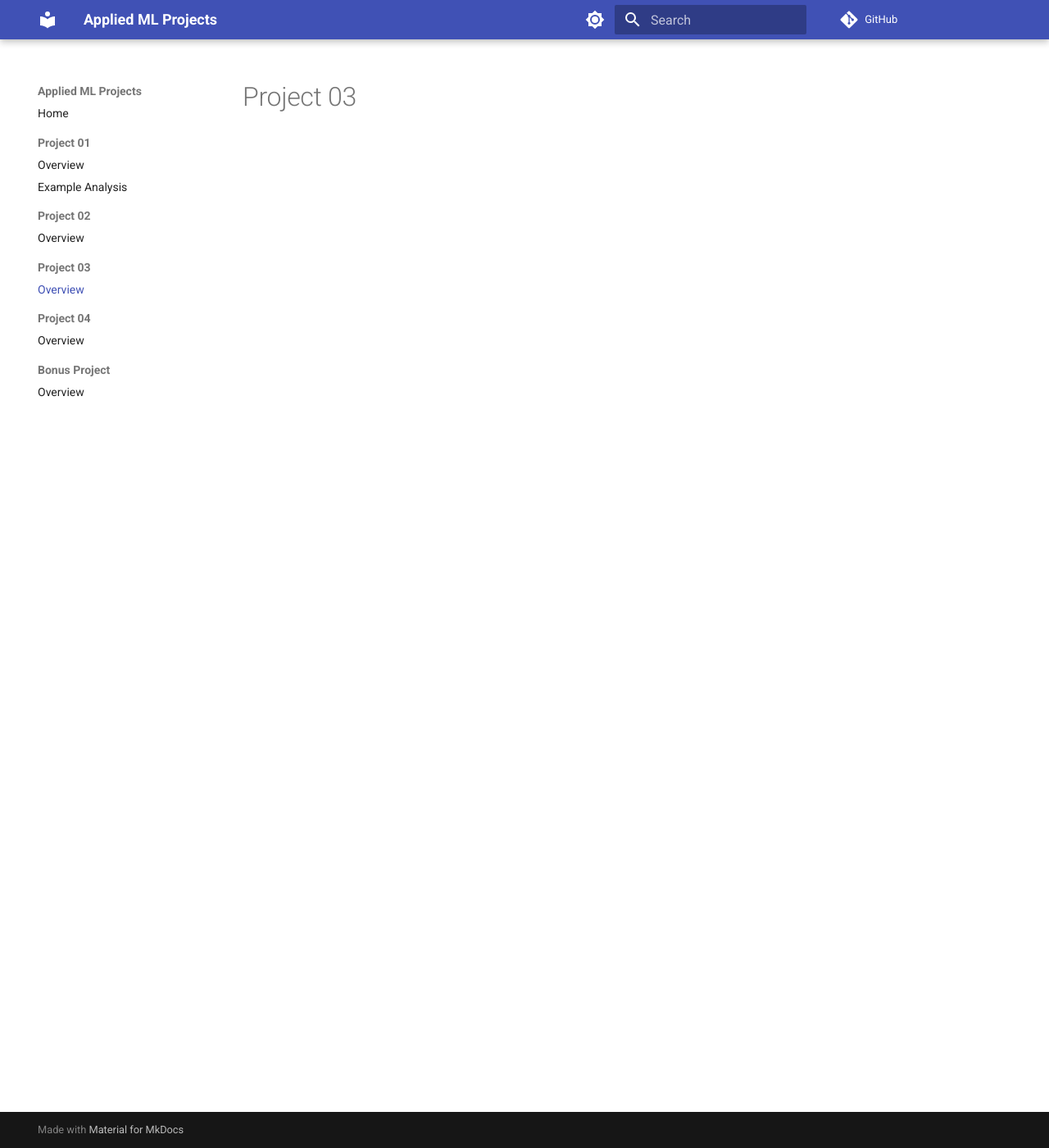
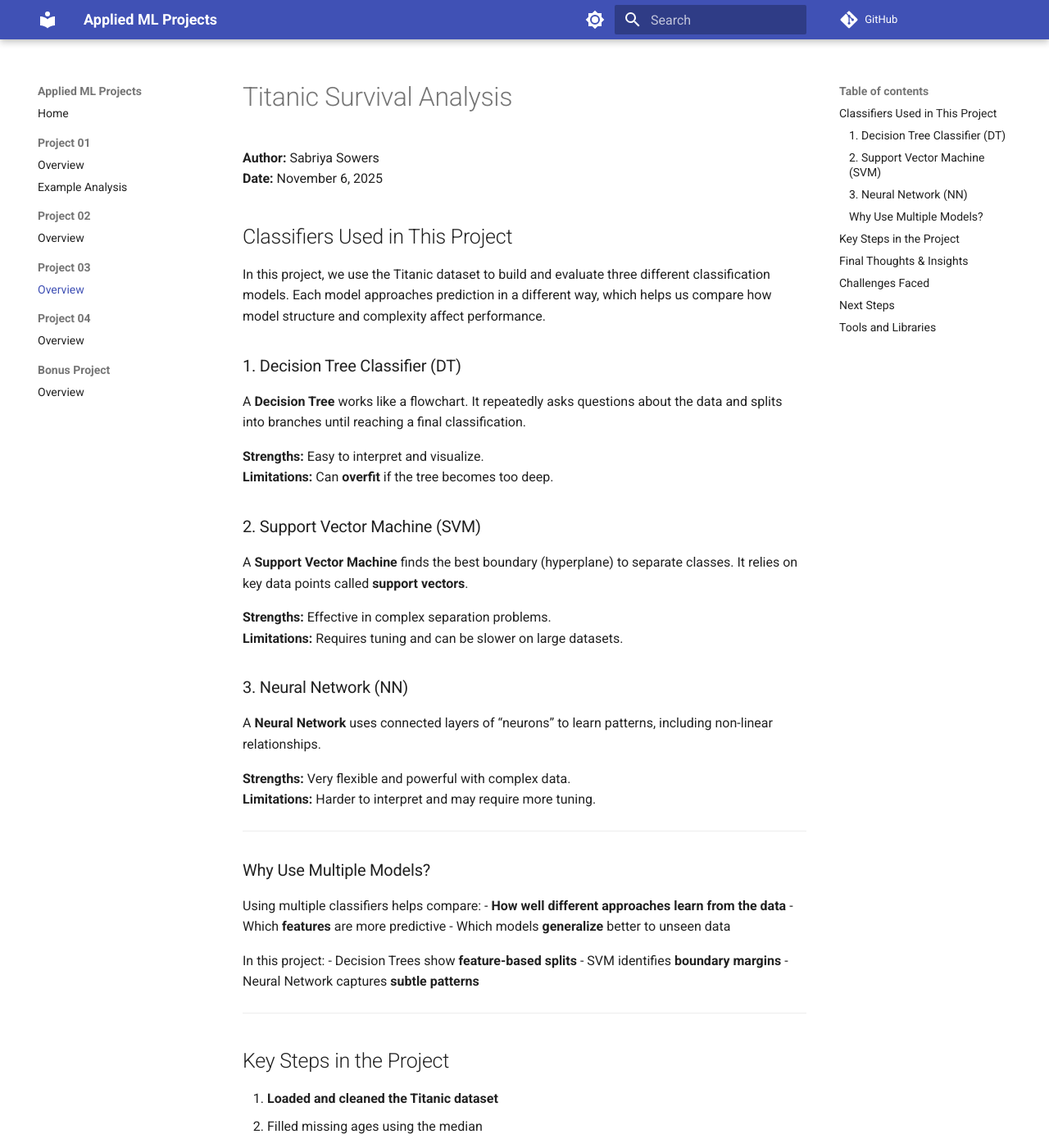
Before and after one commit to ssowers2/applied-ml-sowers, an MkDocs documentation site: the page built from docs/project03/README.md, in a window 1280 px wide and 1400 px high. Shown: the whole window at 82% size. Built offline with MkDocs 1.6.1 and Material for MkDocs 9.7.7, drawn with Linux system fonts in a browser that asks for light colours; comment, search, counter and statistics services are not loaded; some of the changed text lies outside the part shown.

Commit message:
Add README file to doc project03 folder

```diff
--- a/docs/project03/README.md
+++ b/docs/project03/README.md
@@ -1 +1,101 @@
-# Project 03
+# Titanic Survival Analysis
+
+**Author:** Sabriya Sowers
+**Date:** November 6, 2025
+
+## Classifiers Used in This Project
+
+In this project, we use the Titanic dataset to build and evaluate three different classification models. Each model approaches prediction in a different way, which helps us compare how model structure and complexity affect performance.
+
+### 1. Decision Tree Classifier (DT)
+A **Decision Tree** works like a flowchart. It repeatedly asks questions about the data and splits into branches until reaching a final classification.
+
+**Strengths:** Easy to interpret and visualize.
+**Limitations:** Can **overfit** if the tree becomes too deep.
+
+### 2. Support Vector Machine (SVM)
+A **Support Vector Machine** finds the best boundary (hyperplane) to separate classes. It relies on key data points called **support vectors**.
+
+**Strengths:** Effective in complex separation problems.
+**Limitations:** Requires tuning and can be slower on large datasets.
+
+### 3. Neural Network (NN)
+A **Neural Network** uses connected layers of “neurons” to learn patterns, including non-linear relationships.
+
+**Strengths:** Very flexible and powerful with complex data.
+**Limitations:** Harder to interpret and may require more tuning.
+
+---
+
+### Why Use Multiple Models?
+Using multiple classifiers helps compare:
+- **How well different approaches learn from the data**
+- Which **features** are more predictive
+- Which models **generalize** better to unseen data
+
+In this project:
+- Decision Trees show **feature-based splits**
+- SVM identifies **boundary margins**
+- Neural Network captures **subtle patterns**
+
+---
+
+## Key Steps in the Project
+
+1. **Loaded and cleaned the Titanic dataset**
+   - Filled missing ages using the median
+   - Filled missing embarkation towns using the mode
+
+2. **Engineered new feature: `family_size`**
+   - Calculated from number of siblings/spouses + parents/children + the passenger
+
+3. **Converted categorical data to numeric**
+   - `sex` → male = 0, female = 1
+   - `embarked` → C = 0, Q = 1, S = 2
+   - `alone` → True = 1, False = 0
+
+4. **Created three feature cases**
+   - **Case 1:** `alone`
+   - **Case 2:** `age`
+   - **Case 3:** `age` + `family_size`
+
+5. **Trained and evaluated models**
+   - Decision Tree → All three cases
+   - SVM → All three cases (RBF Kernel)
+   - Neural Network → Case 3 only
+
+---
+
+## Final Thoughts & Insights
+| Model Type           | Case   | Features Used         | Accuracy | Precision | Recall | F1-Score | Notes |
+|----------------------|--------|-----------------------|----------|-----------|--------|----------|-------|
+| Decision Tree        | Case 1 | alone                 | 63%      | 64%       | 63%    | 63%      | Performs similarly to SVM; simple split on alone is limited. |
+| Decision Tree        | Case 2 | age                   | 61%      | 58%       | 61%    | 55%      | Age alone did not predict survival well (especially survivors). |
+| Decision Tree        | Case 3 | age + family_size     | 59%      | 57%       | 59%    | 58%      | Slight overfitting, training was higher than test accuracy. |
+| SVM (RBF Kernel)     | Case 1 | alone                 | 63%      | 64%       | 63%    | 63%      | Single feature gives limited separation. |
+| SVM (RBF Kernel)     | Case 2 | age                   | 63%      | 66%       | 63%    | 52%      | Improved precision but low recall for survivors. |
+| SVM (RBF Kernel)     | Case 3 | age + family_size     | 63%      | 66%       | 63%    | 52%      | Extra feature didn’t noticeably improve performance. |
+| Neural Network (MLP) | Case 3 | age + family_size     | 66%      | 65%       | 66%    | 65%      | Best performance overall, captured more complex patterns. |
+
+## Challenges Faced
+One challenge in this project was identifying features that made a meaningful impact on survival. Some features, such as `age` or `alone`, did not strongly predict survival on their own, which led to lower recall (especially for survivors). Another challenge was avoiding overfitting, particularly with the Decision Tree in Case 3 where training accuracy was higher than test accuracy. This showed the importance of testing models on unseen data to check generalization.
+
+---
+
+## Next Steps
+To improve performance, the next step would be to include additional features such as passenger class (`pclass`), fare, or gender (`sex`), which research shows are more strongly linked to survival. I could also experiment with parameter tuning, such as adjusting SVM kernel settings or changing the number of hidden units in the Neural Network. This may help increase accuracy and create clearer decision boundaries.
+
+- The **Neural Network performed best**, but only slightly better than SVM.
+- **Age alone** was not a strong predictor.
+- Adding **family_size** did not dramatically improve performance for SVM, suggesting other features (like class, fare, or gender) may contribute more.
+- The strongest takeaway is that **feature selection matters** as much as the algorithm itself.
+
+---
+
+## Tools and Libraries
+- Python
+- pandas
+- NumPy
+- seaborn
+- matplotlib
+- scikit-learn
```
Also changed, not shown: 1 other file.
